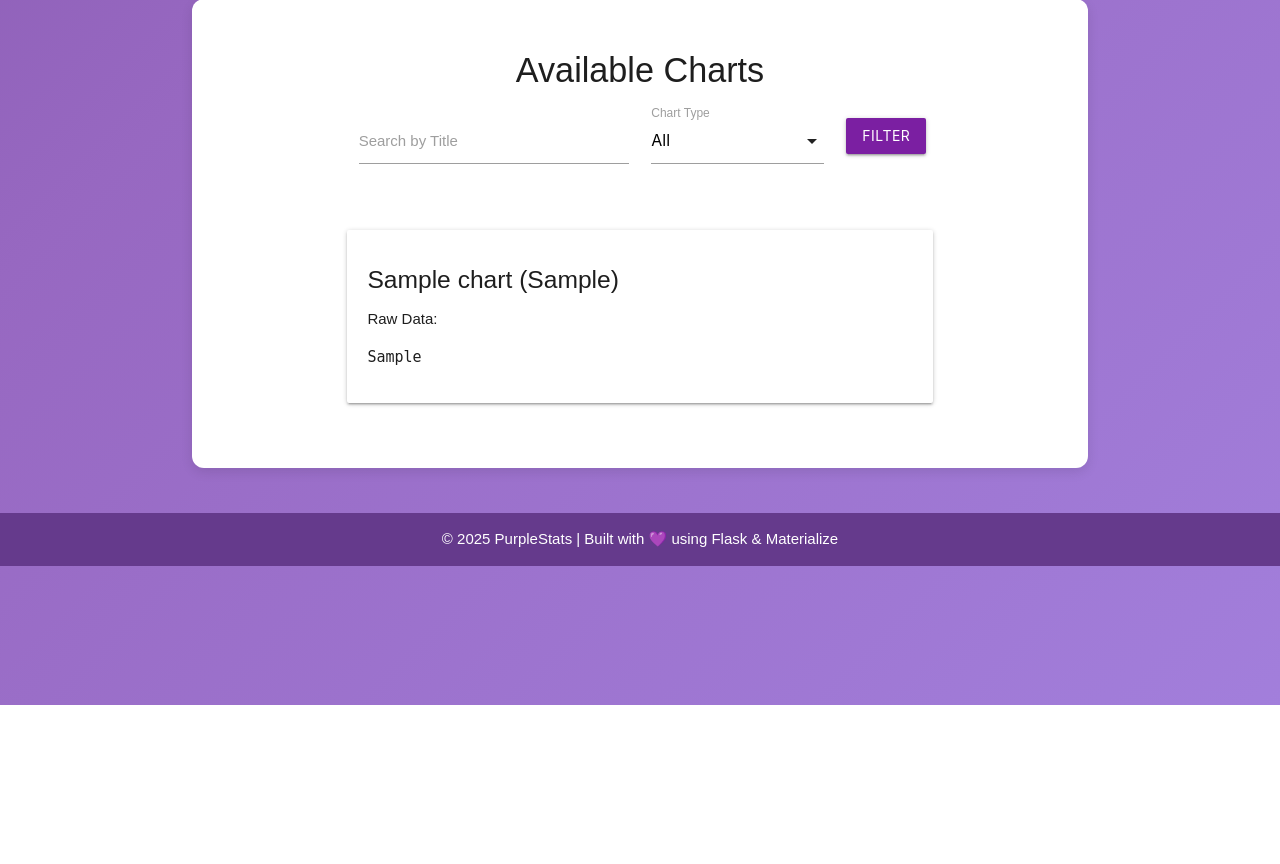
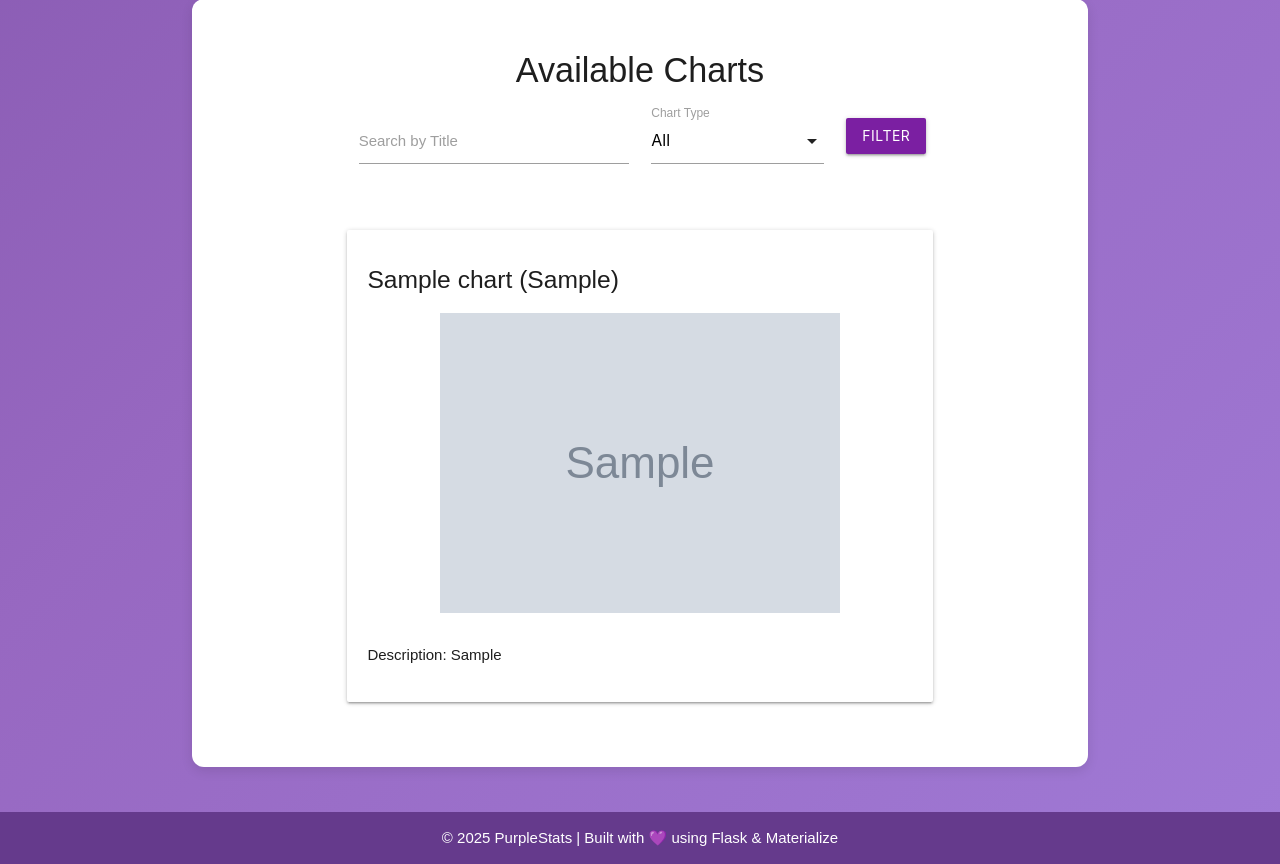
Before and after one commit to lillyem/INFO2602_StatsApp, a Flask app: page /admin/charts in a window 1280 px wide. Shown: the part 95-959 px from the top of the page. Before the commit the page ends 800 px from the top, so only its background shows below. Run offline with Flask 3, Linux system fonts and the light colour scheme; tables that the repository leaves empty hold one stand-in row (values such as "Sample post"); grey boxes marked "Sample" are stand-in pictures.

Commit message:
updated charts upload and view

```diff
--- a/App/templates/admin/upload.html
+++ b/App/templates/admin/upload.html
@@ -21,6 +21,8 @@
   <div class="input-field">
     <select id="year" name="year" required>
       <option value="" disabled selected hidden>Choose year (required)</option>
+      <option value="2021">2021</option>
+      <option value="2022">2022</option>
       <option value="2023">2023</option>
       <option value="2024">2024</option>
       <option value="2025">2025</option>
--- a/App/templates/charts.html
+++ b/App/templates/charts.html
@@ -32,8 +32,18 @@
       {% for chart in charts %}
         <div class="card white z-depth-1" style="padding: 20px; margin-bottom: 20px;">
           <h5>{{ chart.title }} ({{ chart.chart_type }})</h5>
-          <p><strong>Raw Data:</strong></p>
-          <pre>{{ chart.data }}</pre>
+
+          {% if chart.image %}
+            <div class="center-align">
+              <img src="{{ url_for('static', filename='charts/' + chart.image) }}"
+                   alt="{{ chart.title }}"
+                   style="max-width: 100%; height: auto; margin: 10px 0;">
+            </div>
+          {% endif %}
+
+          {% if chart.data %}
+            <p><strong>Description:</strong> {{ chart.data }}</p>
+          {% endif %}
         </div>
       {% endfor %}
     {% else %}
--- a/App/templates/view_reports.html
+++ b/App/templates/view_reports.html
@@ -11,9 +11,12 @@
     <div class="input-field col s4">
       <select name="year">
         <option value="" {% if not selected_year %}selected{% endif %}>All Years</option>
+        <option value="2021" {% if selected_year == '2021' %}selected{% endif %}>2021</option>
+        <option value="2022" {% if selected_year == '2022' %}selected{% endif %}>2022</option>
         <option value="2023" {% if selected_year == '2023' %}selected{% endif %}>2023</option>
         <option value="2024" {% if selected_year == '2024' %}selected{% endif %}>2024</option>
         <option value="2025" {% if selected_year == '2025' %}selected{% endif %}>2025</option>
+        <option value="2026" {% if selected_year == '2026' %}selected{% endif %}>2026</option>
       </select>
       <label for="year">Year</label>
     </div>
--- a/App/views/admin.py
+++ b/App/views/admin.py
@@ -207,8 +207,8 @@ def upload_chart():
             chart = Chart(
                 title=title,
                 chart_type=chart_type,
-                data=filename  # or file_path if you want to store full path
-                #report_id=int(report_id)
+                data=description,
+                image = filename
             )
             db.session.add(chart)
             db.session.commit()
@@ -245,6 +245,7 @@ def view_charts():
                 'title': chart.title,
                 'chart_type': chart.chart_type,
                 'data': chart.data,
+                'image':chart.image
             })
 
         return render_template(
```
Also changed, not shown: App/models/chart.py (+5 -6 lines), App/static/charts/641d47c807f26c060c3f3e06_Tapping_into_Vein_Biometrics.jpg (added), App/static/charts/veins.png (added), 1 other file.
